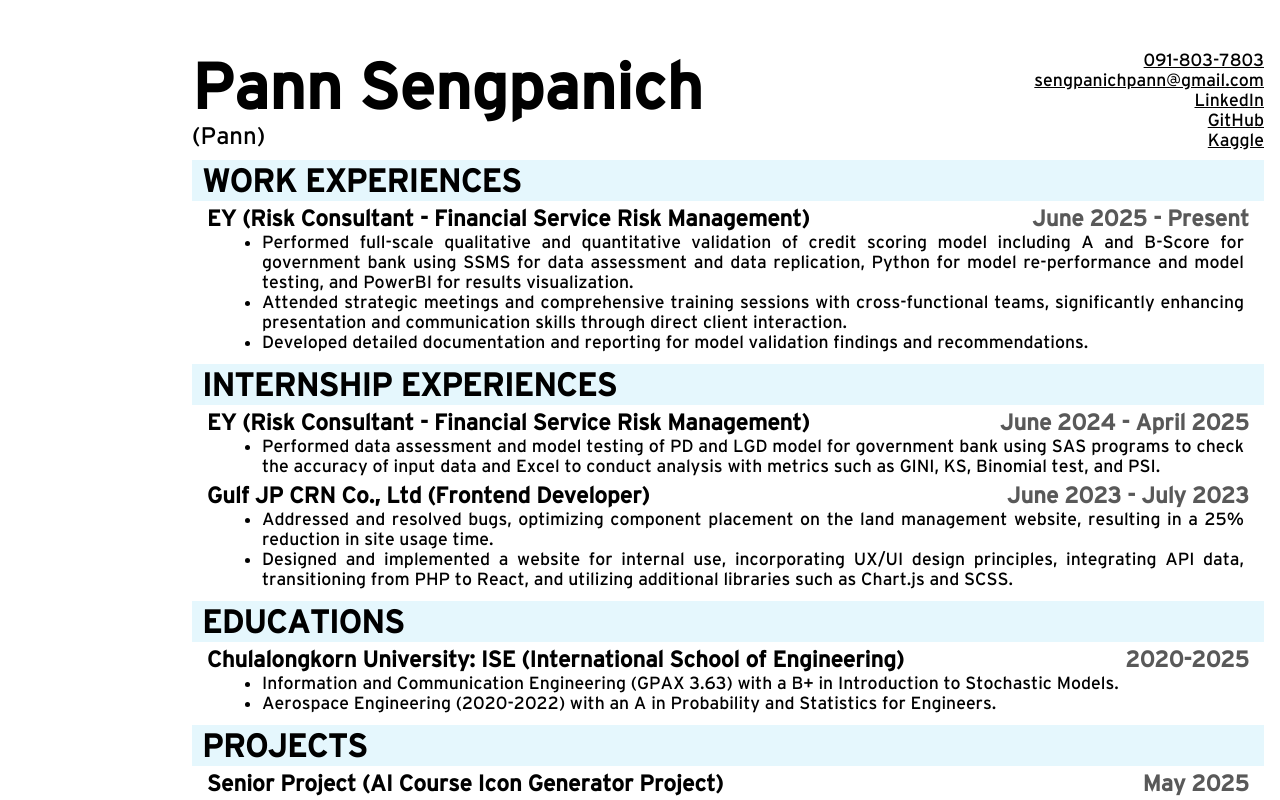
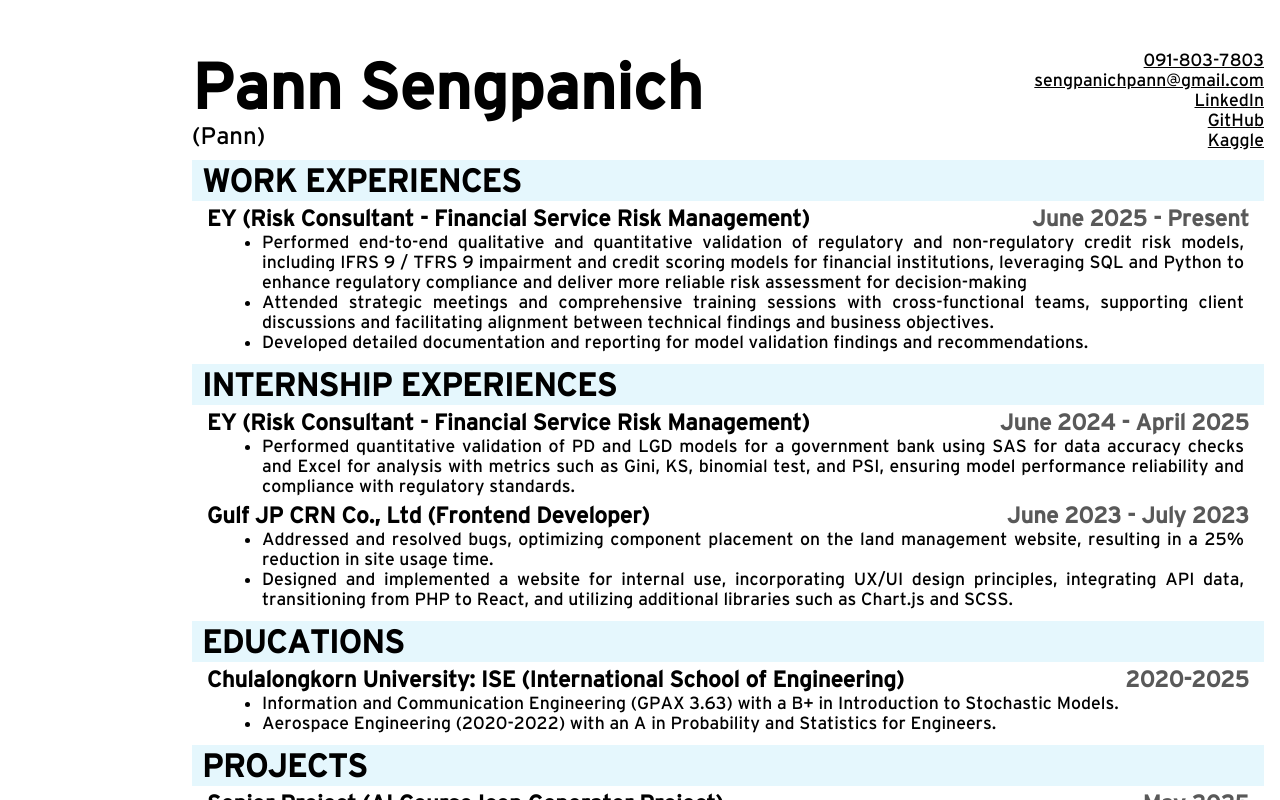
Before and after one commit to PannSengpanich/cv-application, a React (Create React App) app: page / in a window 1280 px wide. Shown: the top 800 px of the page. Built offline with nearby package versions, Linux system fonts and the light colour scheme.

Commit message:
Update data.js

```diff
--- a/src/data.js
+++ b/src/data.js
@@ -50,8 +50,8 @@
   {
     head: "EY (Risk Consultant - Financial Service Risk Management)",
     details: [
-      "Performed full-scale qualitative and quantitative validation of credit scoring model including A and B-Score for government bank using SSMS for data assessment and data replication, Python for model re-performance and model testing, and PowerBI for results visualization.",
-      "Attended strategic meetings and comprehensive training sessions with cross-functional teams, significantly enhancing presentation and communication skills through direct client interaction.",
+      "Performed end-to-end qualitative and quantitative validation of regulatory and non-regulatory credit risk models, including IFRS 9 / TFRS 9 impairment and credit scoring models for financial institutions, leveraging SQL and Python to enhance regulatory compliance and deliver more reliable risk assessment for decision-making",
+      "Attended strategic meetings and comprehensive training sessions with cross-functional teams, supporting client discussions and facilitating alignment between technical findings and business objectives.",
       "Developed detailed documentation and reporting for model validation findings and recommendations.",
     ],
     date: "June 2025 - Present",
@@ -63,7 +63,7 @@
     head: "EY (Risk Consultant - Financial Service Risk Management)",
 
     details: [
-      "Performed data assessment and model testing of PD and LGD model for government bank using SAS programs to check the accuracy of input data and Excel to conduct analysis with metrics such as GINI, KS, Binomial test, and PSI.",
+      "Performed quantitative validation of PD and LGD models for a government bank using SAS for data accuracy checks and Excel for analysis with metrics such as Gini, KS, binomial test, and PSI, ensuring model performance reliability and compliance with regulatory standards.",
     ],
     date: "June 2024 - April 2025",
   },
```
